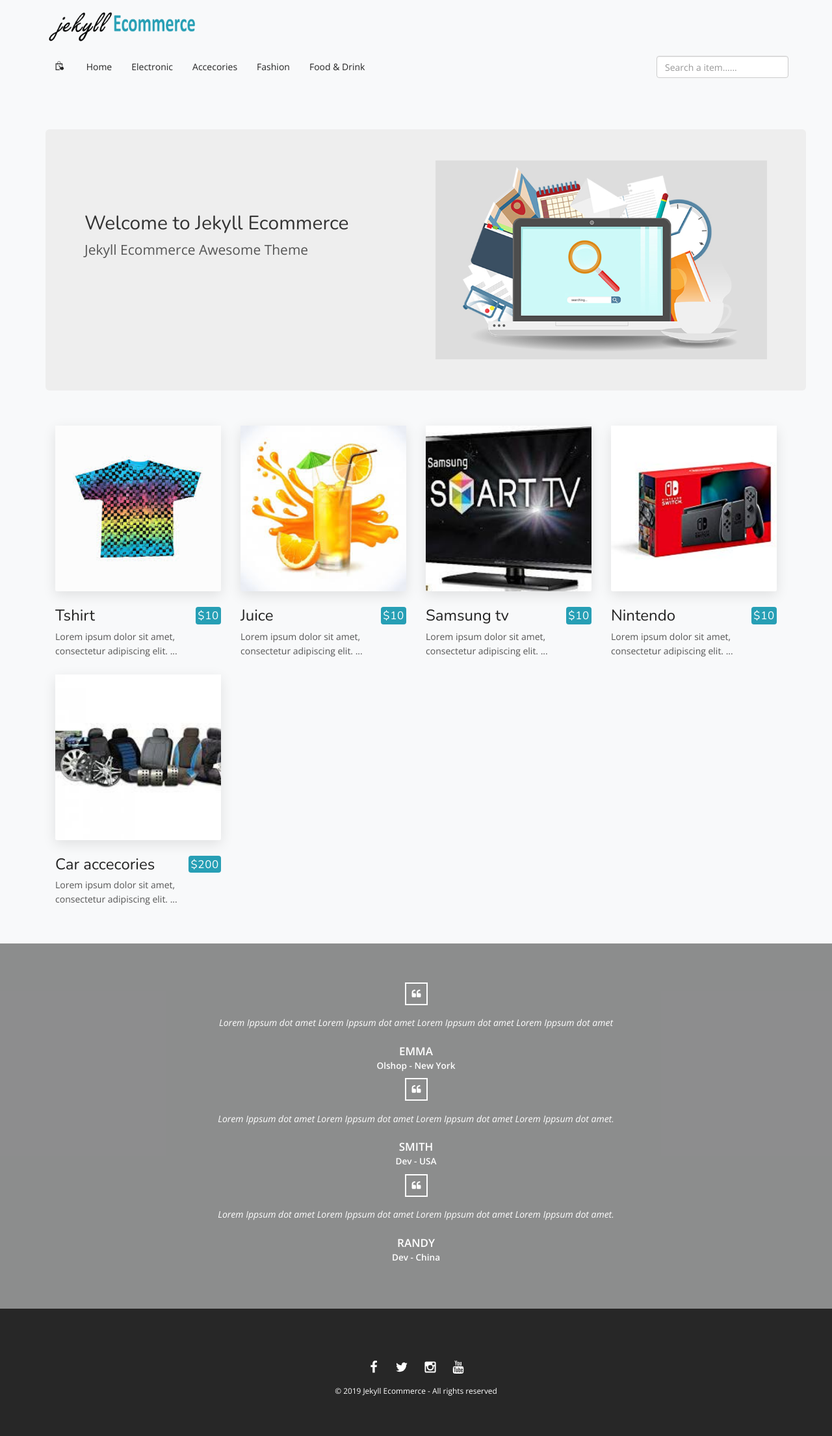
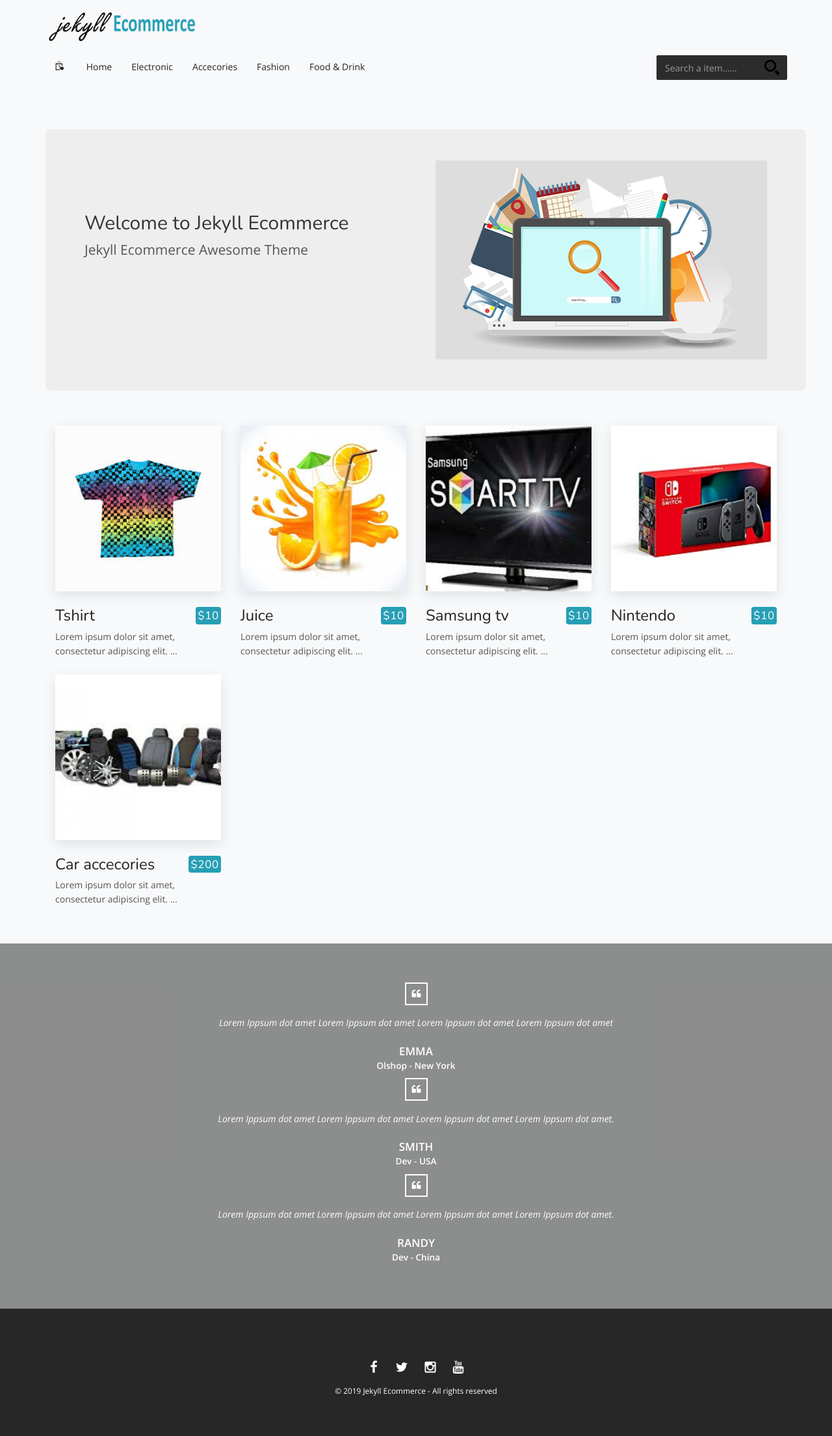
Before and after one commit to wahyu243/wah, a Jekyll site: the page built from index.html, in a window 1280 px wide. Shown: the whole page at 65% size. Built offline with Jekyll 4.4.1, drawn with Linux system fonts in a browser that asks for light colours; nearby versions of some CDN libraries; the list of posts is cut into pages by our own code.

Commit message:
Update _navbar.scss

```diff
--- a/_sass/bootstrap/_navbar.scss
+++ b/_sass/bootstrap/_navbar.scss
@@ -164,3 +164,13 @@
     background-color: #2d2c2c;
     border-radius: 20px
 }
+
+.form-control.head_search {
+    font-size: 14px;
+    background: #2d2c2c url(/svg/scr.svg) center right 10px no-repeat;
+    box-sizing: border-box;
+    height: 38px;
+    width: 201px;
+    border: 1px solid #2f2f2f;
+    border-radius: 2px;
+}
```
